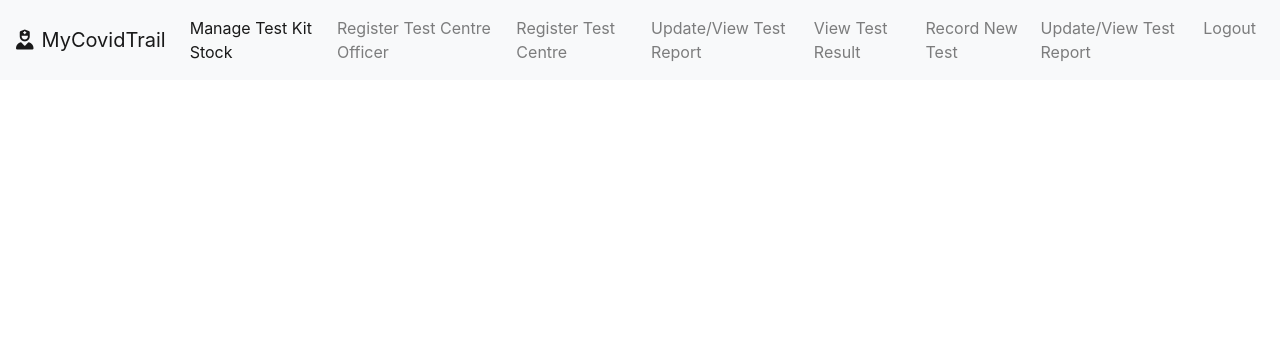
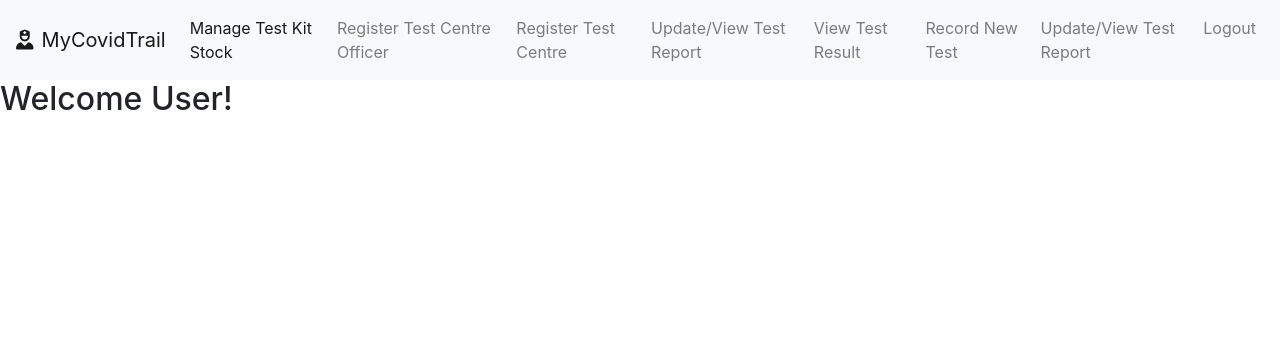
Before and after one commit to yikwah99/MyCovidTrail, a PHP site: page /officer-registerTestCentre.php in a window 1280 px wide. Shown: the top 340 px of the page. Run offline with PHP 8.4, Linux system fonts and the light colour scheme; some libraries are stand-ins or nearby versions.

Commit message:
Trying shit out

```diff
--- a/php/officer-registerTestCentre.php
+++ b/php/officer-registerTestCentre.php
@@ -21,5 +21,11 @@
     <script src="https://maxcdn.bootstrapcdn.com/bootstrap/4.0.0/js/bootstrap.min.js" integrity="sha384-JZR6Spejh4U02d8jOt6vLEHfe/JQGiRRSQQxSfFWpi1MquVdAyjUar5+76PVCmYl" crossorigin="anonymous"></script>
     <!-- FontAwesome -->
     <script src="https://kit.fontawesome.com/165dc4ee52.js" crossorigin="anonymous"></script>
+
+    <div class = "Welcome">
+       <!-- Supposed to say "Welcome + UserType and/or Username" Eg. "Welcome Tester Leekeathong" -->
+        <h2 strong> Welcome User! </h2>
+
+    </div>
   </body>
 </html>
```
